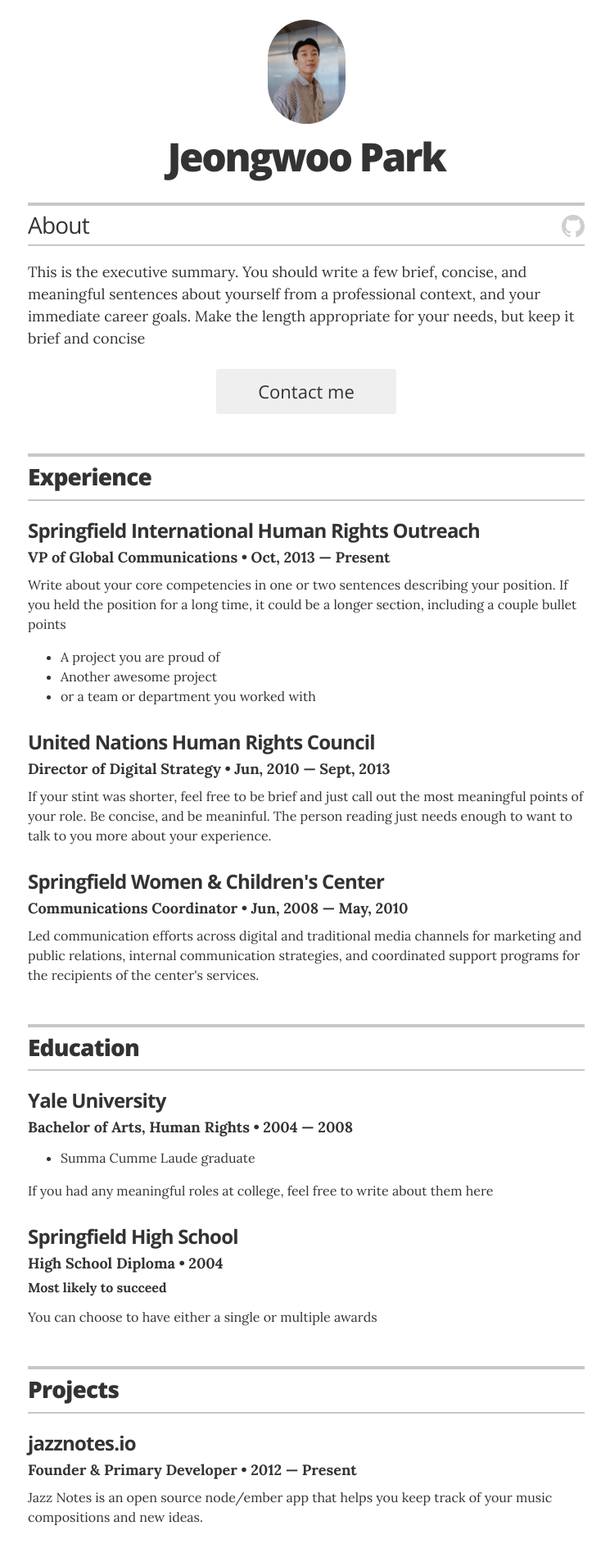
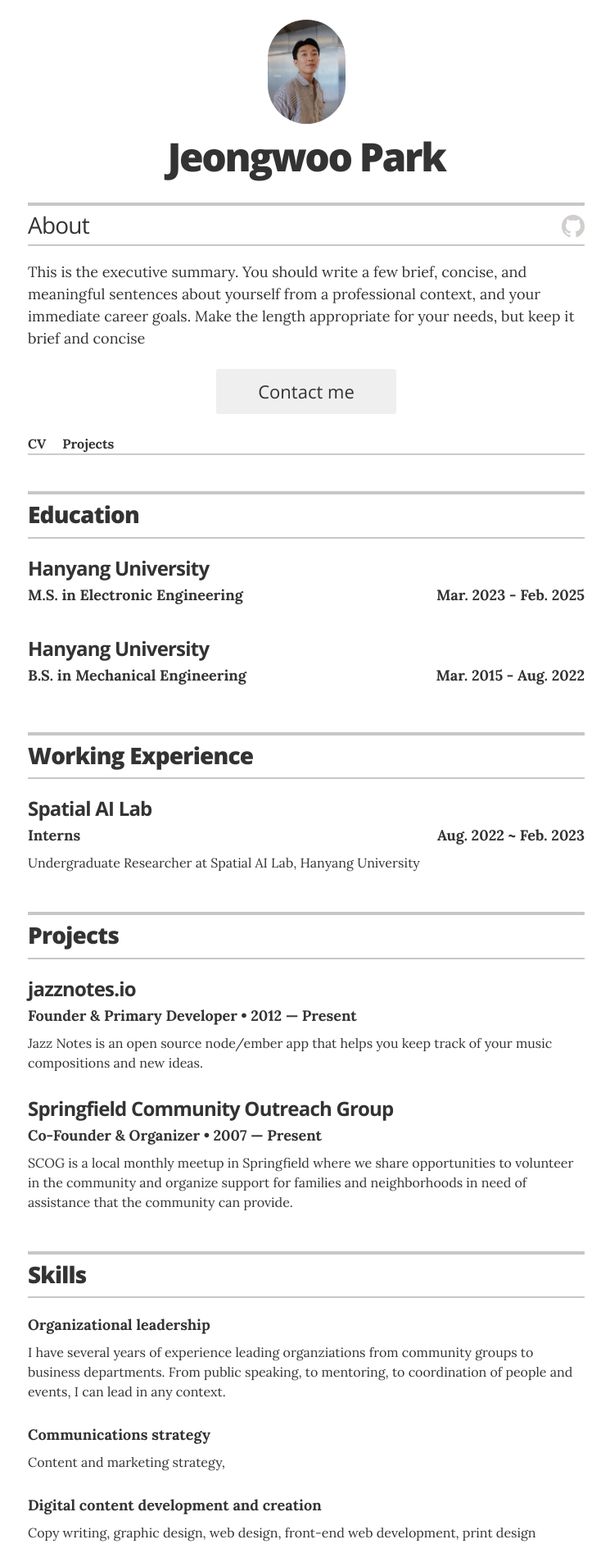
Before and after one commit to hellojpark/jwzz.github.io, a Jekyll site: the page built from index.html, in a window 1280 px wide. Shown: the top 1894 px of the page at 82% size, without its empty margins (266-1011 px from the left). Built offline with Jekyll 4.4.1, drawn with Linux system fonts in a browser that asks for light colours.

Commit message:
jekyll costumizing2

```diff
--- a/_data/education.yml
+++ b/_data/education.yml
@@ -1,13 +1,13 @@
 # Degree
-- degree: Bachelor of Arts, Human Rights
-  uni: Yale University
-  year: 2004 &mdash; 2008
-  awards:
-    - award: Summa Cumme Laude graduate
-  summary: If you had any meaningful roles at college, feel free to write about them here
+- degree: "M.S. in Electronic Engineering"
+  uni: Hanyang University
+  year: "Mar. 2023 - Feb. 2025"
+  # awards:
+  #   - award: Summa Cumme Laude graduate
+  # summary: If you had any meaningful roles at college, feel free to write about them here
 
-- degree: High School Diploma
-  uni: Springfield High School
-  year: 2004
-  award: Most likely to succeed
-  summary: You can choose to have either a single or multiple awards
+- degree: "B.S. in Mechanical Engineering"
+  uni: Hanyang University
+  year: "Mar. 2015 - Aug. 2022"
+  # award: Most likely to succeed
+  # summary: You can choose to have either a single or multiple awards
--- a/_data/experience.yml
+++ b/_data/experience.yml
@@ -1,19 +1,6 @@
 # Jobs
-# VP of Global Communications
-- company: Springfield International Human Rights Outreach
-  position: VP of Global Communications
-  duration: Oct, 2013 &mdash; Present
-  summary: Write about your core competencies in one or two sentences describing your position. If you held the position for a long time, it could be a longer section, including a couple bullet points	<ul class="resume-item-list"><li>A project you are proud of</li><li>Another awesome project</li><li>or a team or department you worked with</li></ul>
-
-# Director of Digital Stratgy
-- company: United Nations Human Rights Council
-  position: Director of Digital Strategy
-  duration:  Jun, 2010 &mdash; Sept, 2013
-  summary: If your stint was shorter, feel free to be brief and just call out the most meaningful points of your role. Be concise, and be meaninful. The person reading just needs enough to want to talk to you more about your experience.
-
-
-# Communications Coordinator
-- company: Springfield Women & Children's Center
-  position: Communications Coordinator
-  duration:   Jun, 2008  &mdash; May, 2010
-  summary: Led communication efforts across digital and traditional media channels for marketing and public relations, internal communication strategies, and coordinated support programs for the recipients of the center's services.
+# 연구실 인턴
+- company: Spatial AI Lab
+  position: Interns
+  duration: "Aug. 2022 ~ Feb. 2023"
+  summary: Undergraduate Researcher at Spatial AI Lab, Hanyang University
--- a/_layouts/resume.html
+++ b/_layouts/resume.html
@@ -2,6 +2,81 @@
 <html>
 
   {% include head.html %}
+  <style>
+    .page-nav ul {
+      list-style: none;
+      display: flex;
+      gap: 20px;
+      padding: 0;
+      border-bottom: 2px solid #ccc;
+      margin-bottom: 20px;
+    }
+
+    .page-nav a {
+      text-decoration: none;
+      color: #333;
+      font-weight: bold;
+    }
+
+    .page-nav a:hover {
+      text-decoration: underline;
+    }
+
+    /* Projects 영상 스타일 */
+    .content-section video {
+      display: block;
+      margin: 10px 0;
+      max-width: 100%;
+      border: 1px solid #ccc;
+      border-radius: 5px;
+    }
+
+    .resume-item h3 {
+      margin-bottom: 5px;
+      font-size: 1.2em;
+    }
+
+    .resume-item p {
+      margin: 5px 0;
+    }
+
+
+    .resume-item-details {
+      display: flex;
+      justify-content: space-between;
+      align-items: flex-start;
+      white-space: normal;
+      overflow: visible;
+      width: 100%
+    }
+
+    .resume-item-details .degree {
+      text-align: left;
+      flex: 1;
+      white-space: normal;
+    }
+
+    .resume-item-details .year {
+      text-align: right;
+      flex: 0;
+      white-space: nowrap;
+    }
+
+    .resume-item-details .position {
+      text-align: left;
+      flex-grow: 1;      /* 남은 공간 차지 */
+      flex-shrink: 1;
+      flex-basis: auto;
+      white-space: normal;
+    }
+
+    .resume-item-details .duration {
+      text-align: right;
+      flex: 0 0 auto;    /* 공간 고정, 오른쪽 끝 */
+      white-space: nowrap;
+    }
+
+  </style>
 
   <body class="theme-{% if site.resume_theme %}{{ site.resume_theme }}{% endif %}">
 
@@ -18,6 +93,7 @@
 
         <!-- Your name is defined in the _config.yml file -->
         <h1 class="header-name" itemprop="name">{{ site.resume_name }}</h1>
+
 
         <!-- To display contact info here, change `display_header_contact_info` value in _config.yml to true -->
         {% if site.display_header_contact_info == 'true' %}
@@ -46,28 +122,14 @@
         {% else %}
         {% endif %}
 
+         <nav class="page-nav">
+          <ul>
+            <li><a href="/">CV</a></li>
+            <li><a href="/project-demo.html">Projects</a></li>
+          </ul>
+        </nav>
+
       </header>
-
-      {% if site.resume_section_experience %}
-      <!-- begin Experience -->
-      <section class="content-section">
-
-        <header class="section-header">
-          <h2>Experience</h2>
-        </header>
-
-        {% for job in site.data.experience %}
-        <div class="resume-item" itemscope itemprop="worksFor" itemtype="http://schema.org/Organization">
-          <h3 class="resume-item-title" itemprop="name">{{ job.company }}</h3>
-          <h4 class="resume-item-details" itemprop="description">{{ job.position }} &bull; {{ job.duration }}</h4>
-          <p class="resume-item-copy">{{ job.summary }}</p>
-        </div><!-- end of resume-item -->
-        {% endfor %}
-
-      </section>
-      <!-- end Experience -->
-      {% endif %}
-
 
       {% if site.resume_section_education %}
       <!-- begin Education -->
@@ -79,7 +141,10 @@
         {% for education in site.data.education %}
         <div class="resume-item" itemscope itemprop="alumniOf" itemtype="http://schema.org/CollegeOrUniversity">
           <h3 class="resume-item-title" itemprop="name">{{ education.uni }}</h3>
-          <h4 class="resume-item-details group" itemprop="description">{{ education.degree }} &bull; {{ education.year }}</h4>
+          <h4 class="resume-item-details group" itemprop="description" style="white-space: normal; overflow: visible;">
+            <span class="degree">{{ education.degree | escape }}</span>
+            <span class="year">{{ education.year }}</span>
+          </h4>
           <h5 class="resume-item-details award-title" itemprop="description">{{ education.award }}</h5>
           <p class="resume-item-copy" itemprop="description">
             <ul class="resume-item-list">
@@ -95,6 +160,32 @@
       </section>
       <!-- end Education -->
       {% endif %}
+
+
+      {% if site.resume_section_experience %}
+      <!-- begin Experience -->
+      <section class="content-section">
+
+        <header class="section-header">
+          <h2>Working Experience</h2>
+        </header>
+
+        {% for job in site.data.experience %}
+        <div class="resume-item" itemscope itemprop="worksFor" itemtype="http://schema.org/Organization">
+          <h3 class="resume-item-title" itemprop="name">{{ job.company }}</h3>
+          <h4 class="resume-item-details" itemprop="description" style="white-space: normal; overflow: visible;">
+            <span class="position">{{ job.position }}</span><span class="duration">{{ job.duration }}</span>
+          </h4>
+          <p class="resume-item-copy">{{ job.summary }}</p>
+        </div><!-- end of resume-item -->
+        {% endfor %}
+
+      </section>
+      <!-- end Experience -->
+      {% endif %}
+
+
+
 
 
       {% if site.resume_section_projects %}
--- a/index.html
+++ b/index.html
@@ -1,3 +1,36 @@
 ---
 layout: resume
+title: CV
 ---
+
+{% if site.resume_section_education %}
+<section class="content-section">
+  <header class="section-header"><h2>Education</h2></header>
+  {% for education in site.data.education %}
+  <div class="resume-item">
+    <h3>{{ education.uni }}</h3>
+    <h4 class="resume-item-details">
+      <span class="degree">{{ education.degree }}</span>
+      <span class="year">{{ education.year }}</span>
+    </h4>
+    <p>{{ education.summary }}</p>
+  </div>
+  {% endfor %}
+</section>
+{% endif %}
+
+{% if site.resume_section_experience %}
+<section class="content-section">
+  <header class="section-header"><h2>Experience</h2></header>
+  {% for job in site.data.experience %}
+  <div class="resume-item">
+    <h3>{{ job.company }}</h3>
+    <h4 class="resume-item-details">
+      <span class="position">{{ job.position }}</span>
+      <span class="duration">{{ job.duration }}</span>
+    </h4>
+    <p>{{ job.summary }}</p>
+  </div>
+  {% endfor %}
+</section>
+{% endif %}
```
Also changed, not shown: _data/project_demos.yml (added, +14 -0 lines), project-demo.html (added, +20 -0 lines), _assets/icons/icon-email.svg (added).
